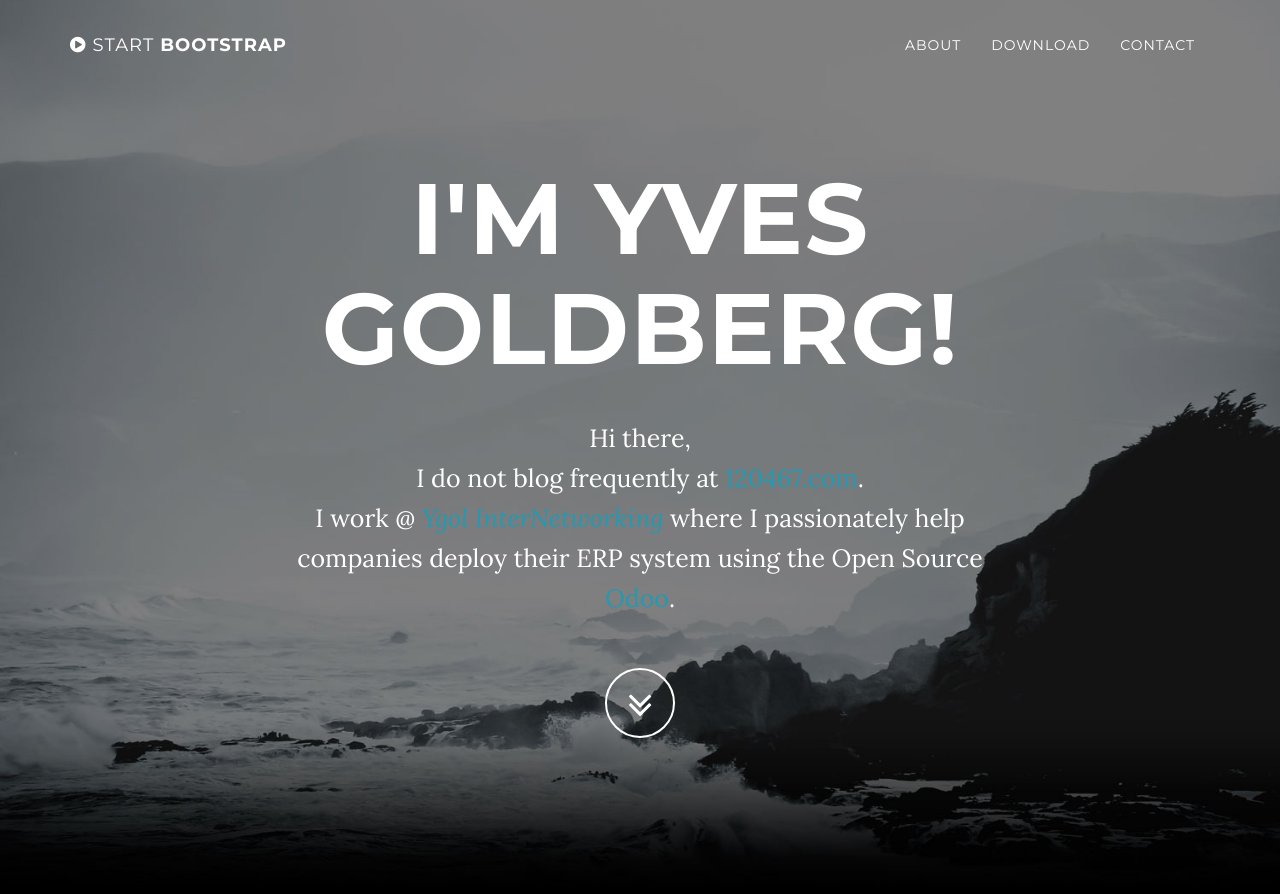
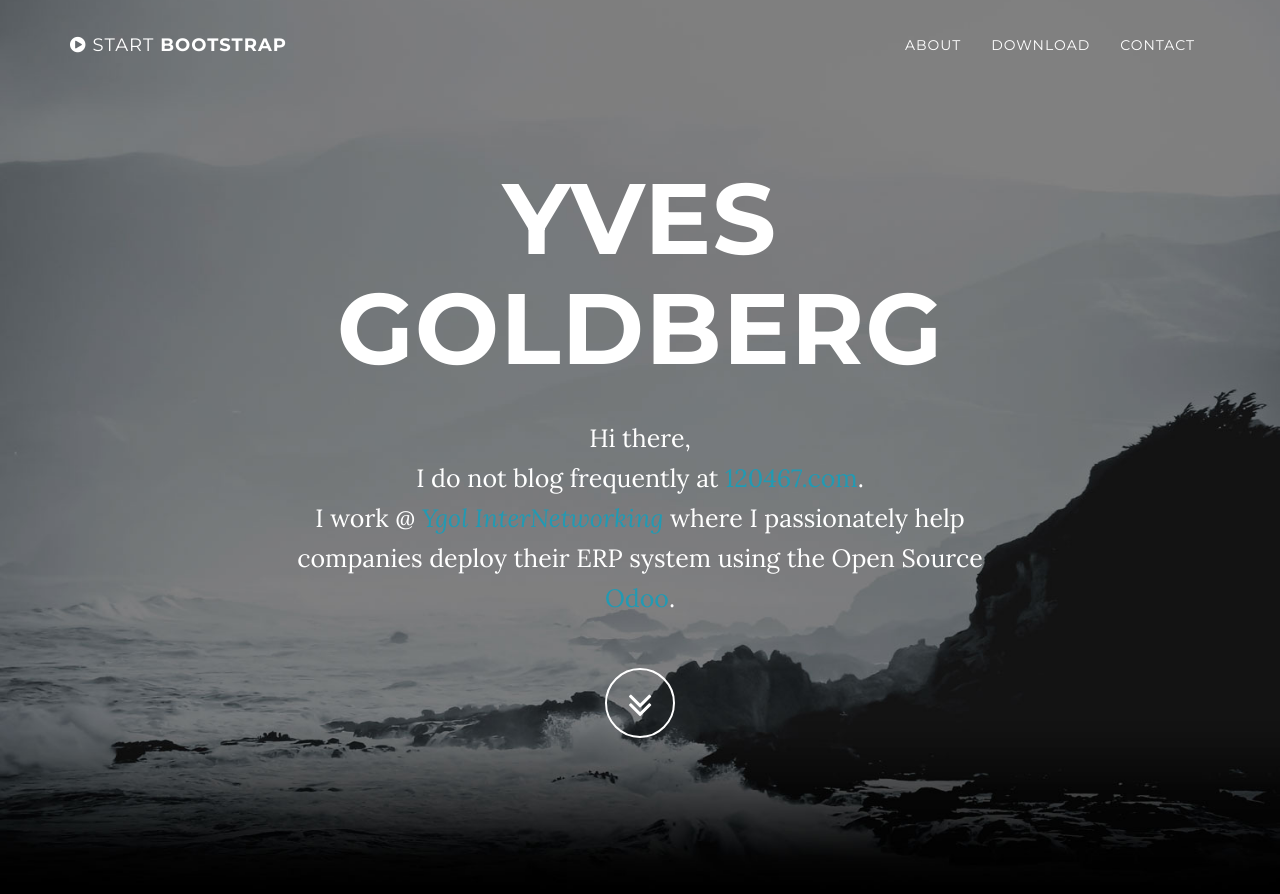
Before and after one commit to ygol/ygol.github.io, a Jekyll site: the page built from index.html, in a window 1280 px wide and 900 px high. Shown: the top 894 px of the window. Built offline with Jekyll 4.4.1, drawn with Linux system fonts in a browser that asks for light colours.

Commit message:
correction

```diff
--- a/_includes/header.html
+++ b/_includes/header.html
@@ -4,7 +4,7 @@
             <div class="container">
                 <div class="row">
                     <div class="col-md-8 col-md-offset-2">
-                        <h1 class="brand-heading">I'm Yves Goldberg!</h1>
+                        <h1 class="brand-heading">Yves Goldberg</h1>
                         <p class="intro-text">Hi there, <br>I do not blog frequently at <a href="http://www.120467.com">120467.com</a>.<br>
                           I work @ <a href="http://www.ygol.com"><em>Ygol InterNetworking</em></a> where I passionately help companies deploy their ERP system using the Open Source <a href="www.odoo.com">Odoo</a>.<br>
                         </p>
```
